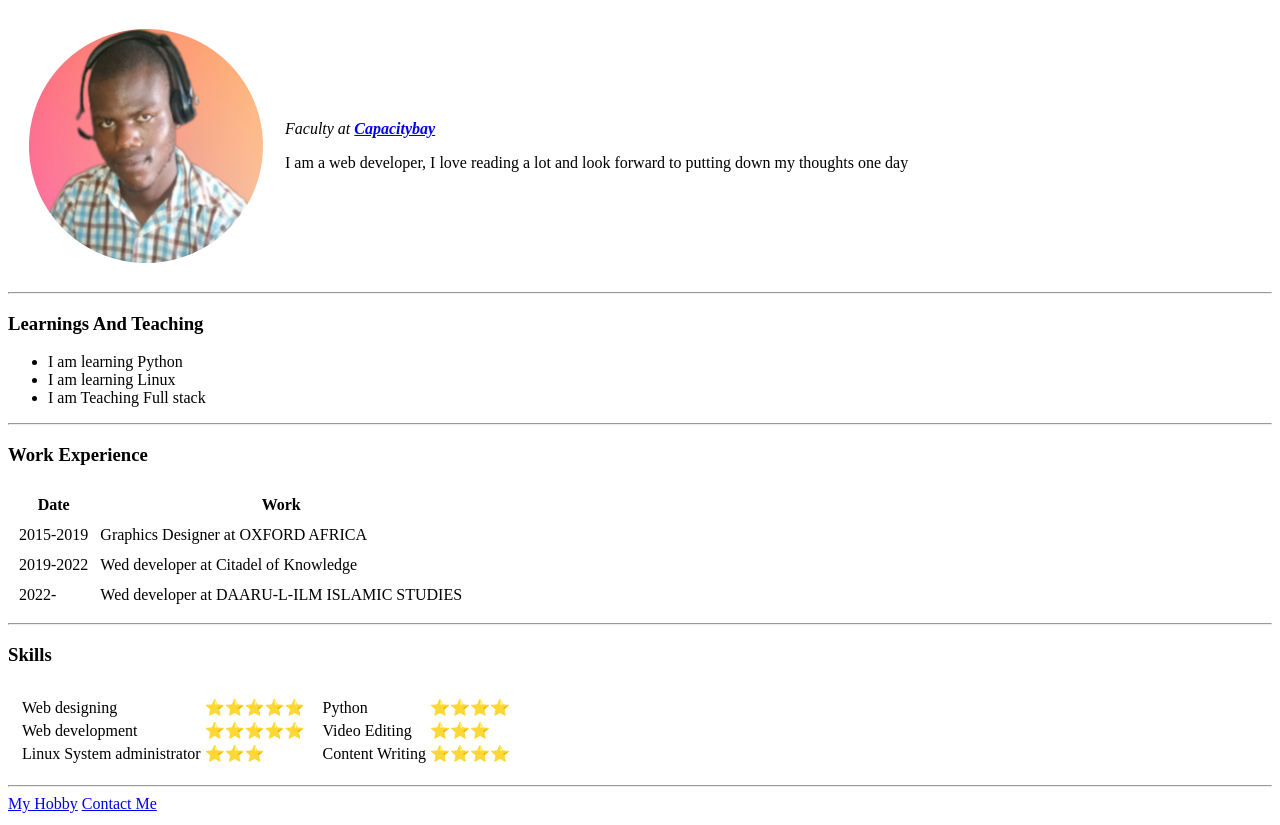
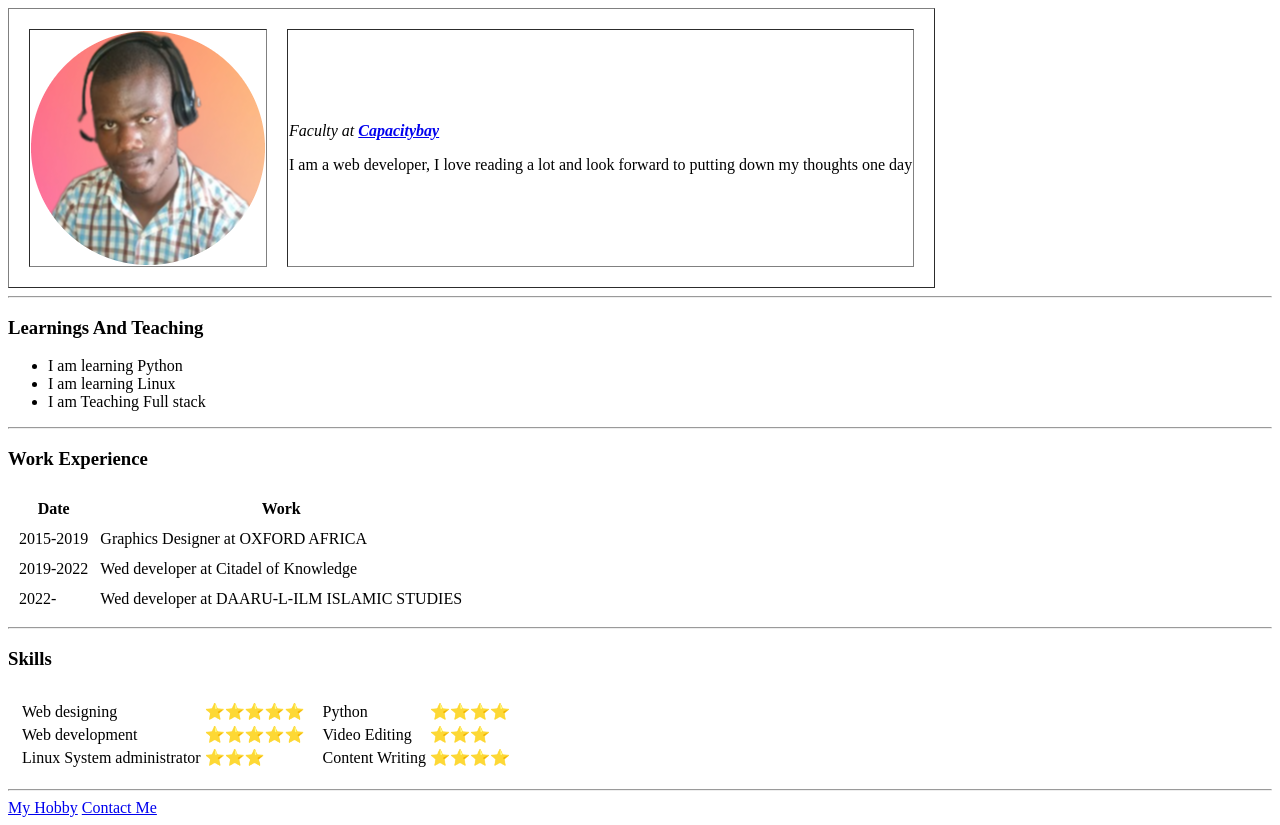
Before and after one commit to Miftau/my-personal-webpage, a plain HTML site: page index.html in a window 1280 px wide. Drawn offline with Linux system fonts and the light colour scheme.

Commit message:
learning

```diff
--- a/index.html
+++ b/index.html
@@ -3,10 +3,11 @@
     <meta charset="UTF-8">
     <meta http-equiv="X-UA-Compatible" content="IE=edge">
     <meta name="viewport" content="width=device-width, initial-scale=1.0">
+    <link rel="shortcut icon" href="progress2-modified.png" type="image/x-icon">
     <title>Yusuf's Personal Website</title>
 </head>
 <body>
-    <table cellspacing="20">
+    <table cellspacing="20" border="1">
         <tr>
             <td>
                 <img src="progress2-modified.png" alt="Yusuf's Picture">
```
